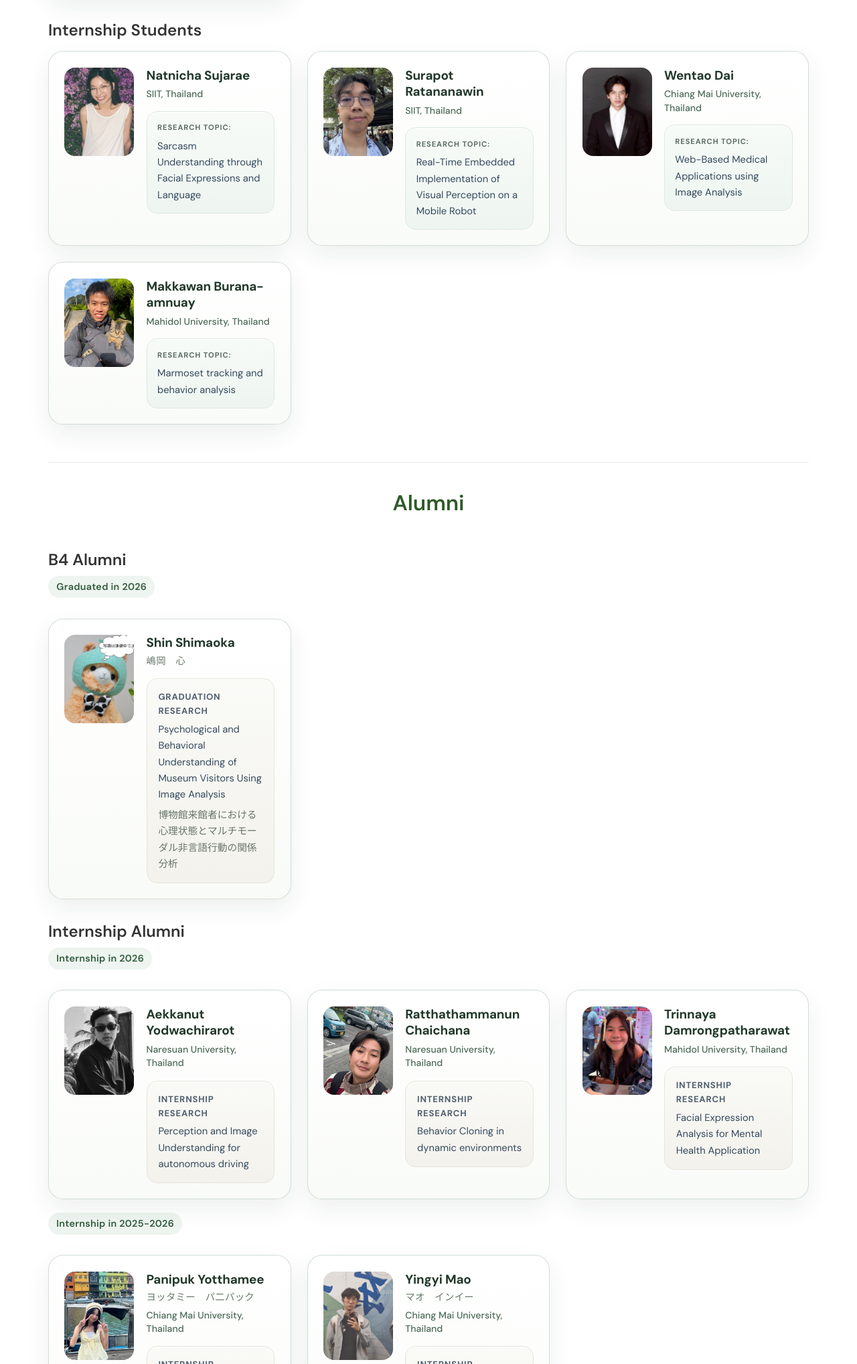
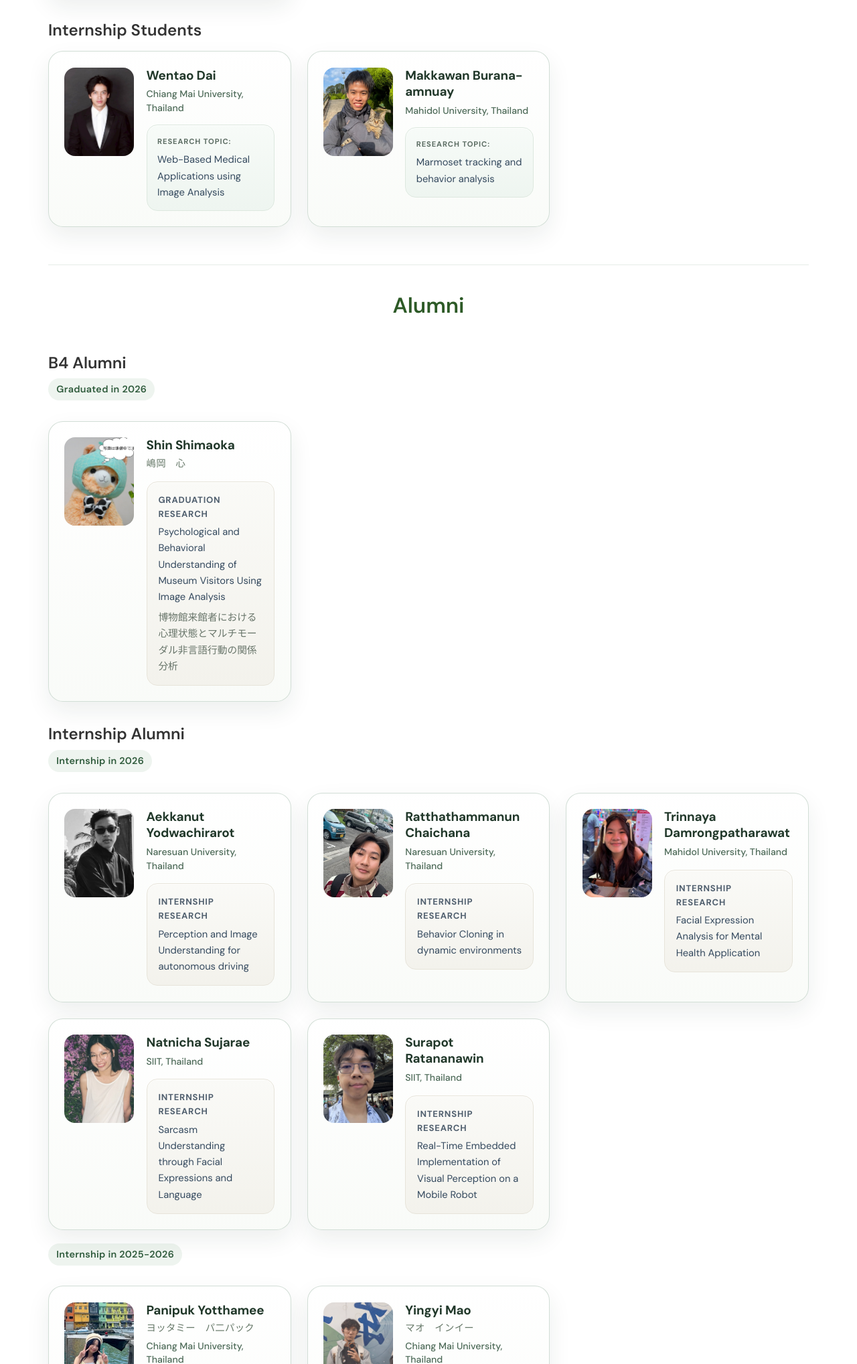
Before and after one commit to prarinya-lab/prarinya-lab.github.io, a plain HTML site: page members.html in a window 1280 px wide. Shown: the part 2469-4506 px from the top of the page at 67% size. Drawn offline with Linux system fonts and the light colour scheme.

Commit message:
Move completed interns to alumni

```diff
--- a/members.html
+++ b/members.html
@@ -802,34 +802,6 @@
                         <div class="student-cards">
                             <div class="student-card">
                                 <div class="student-image real-photo">
-                                    <img src="images/members/2026-Intern/natnicha-web.jpg" alt="Natnicha Sujarae" onerror="this.src='images/profile-placeholder.jpg'" style="object-position: 50% 18%;">
-                                </div>
-                                <div class="student-info">
-                                    <h4 class="student-name">Natnicha Sujarae</h4>
-                                    <p class="student-affiliation">SIIT, Thailand</p>
-                                    <p class="research-topic">
-                                        <strong>Research Topic:</strong>
-                                        <span>Sarcasm Understanding through Facial Expressions and Language</span>
-                                    </p>
-                                </div>
-                            </div>
-
-                            <div class="student-card">
-                                <div class="student-image real-photo">
-                                    <img src="images/members/2026-Intern/surapot-web.png" alt="Surapot Ratananawin" onerror="this.src='images/profile-placeholder.jpg'" style="object-position: 50% 14%;">
-                                </div>
-                                <div class="student-info">
-                                    <h4 class="student-name">Surapot Ratananawin</h4>
-                                    <p class="student-affiliation">SIIT, Thailand</p>
-                                    <p class="research-topic">
-                                        <strong>Research Topic:</strong>
-                                        <span>Real-Time Embedded Implementation of Visual Perception on a Mobile Robot</span>
-                                    </p>
-                                </div>
-                            </div>
-
-                            <div class="student-card">
-                                <div class="student-image real-photo">
                                     <img src="images/members/2026-Intern/wentao-web.jpg" alt="Wentao Dai" onerror="this.src='images/profile-placeholder.jpg'" style="object-position: 50% 18%;">
                                 </div>
                                 <div class="student-info">
@@ -923,6 +895,32 @@
                                         <div class="alumni-project">
                                             <span class="alumni-project-label">Internship Research</span>
                                             <p class="alumni-project-title">Facial Expression Analysis for Mental Health Application</p>
+                                        </div>
+                                    </div>
+                                </div>
+                                <div class="student-card">
+                                    <div class="student-image real-photo">
+                                        <img src="images/members/2026-Intern/natnicha-web.jpg" alt="Natnicha Sujarae" onerror="this.src='images/profile-placeholder.jpg'" style="object-position: 50% 18%;">
+                                    </div>
+                                    <div class="student-info">
+                                        <h4 class="student-name">Natnicha Sujarae</h4>
+                                        <p class="student-affiliation">SIIT, Thailand</p>
+                                        <div class="alumni-project">
+                                            <span class="alumni-project-label">Internship Research</span>
+                                            <p class="alumni-project-title">Sarcasm Understanding through Facial Expressions and Language</p>
+                                        </div>
+                                    </div>
+                                </div>
+                                <div class="student-card">
+                                    <div class="student-image real-photo">
+                                        <img src="images/members/2026-Intern/surapot-web.png" alt="Surapot Ratananawin" onerror="this.src='images/profile-placeholder.jpg'" style="object-position: 50% 14%;">
+                                    </div>
+                                    <div class="student-info">
+                                        <h4 class="student-name">Surapot Ratananawin</h4>
+                                        <p class="student-affiliation">SIIT, Thailand</p>
+                                        <div class="alumni-project">
+                                            <span class="alumni-project-label">Internship Research</span>
+                                            <p class="alumni-project-title">Real-Time Embedded Implementation of Visual Perception on a Mobile Robot</p>
                                         </div>
                                     </div>
                                 </div>
```
